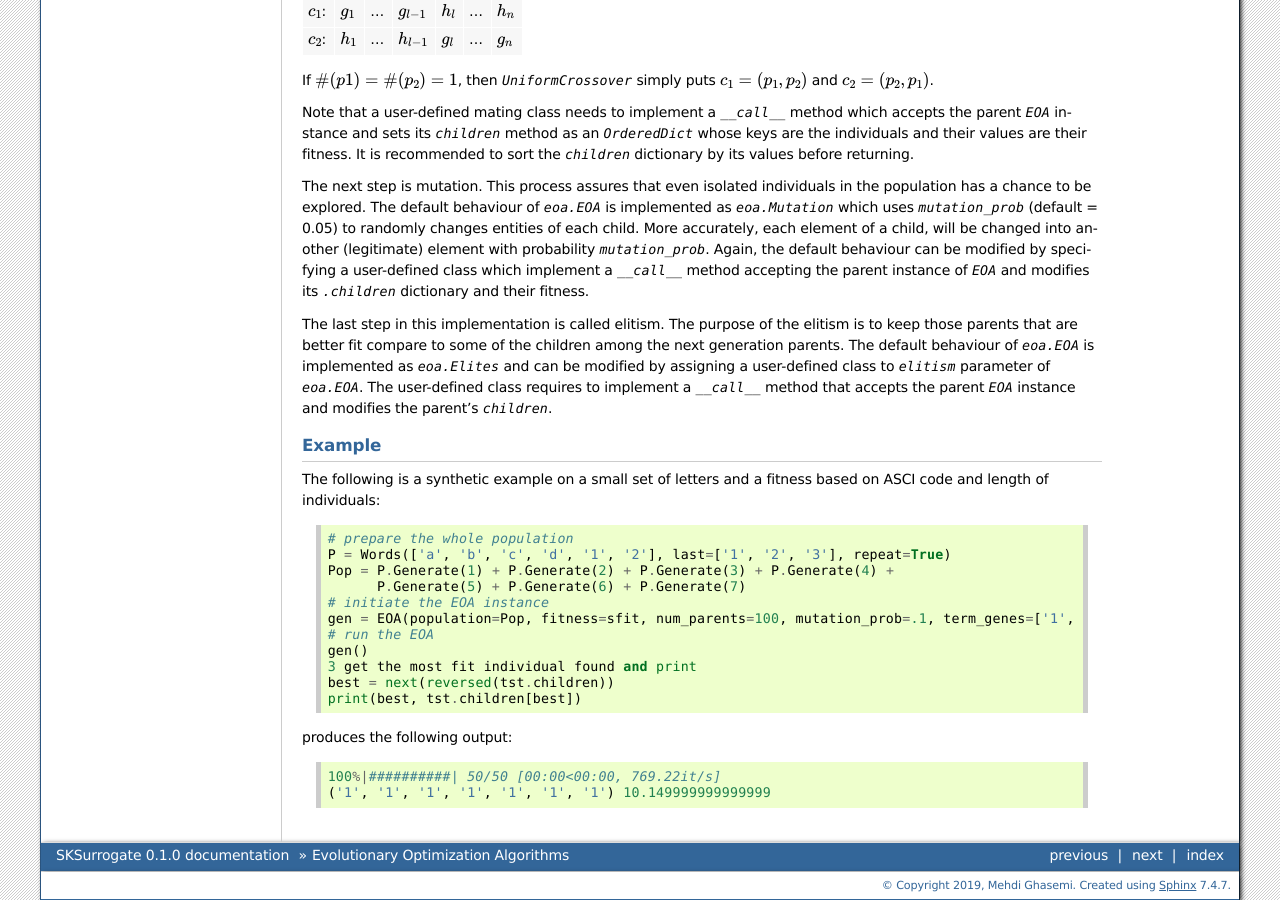
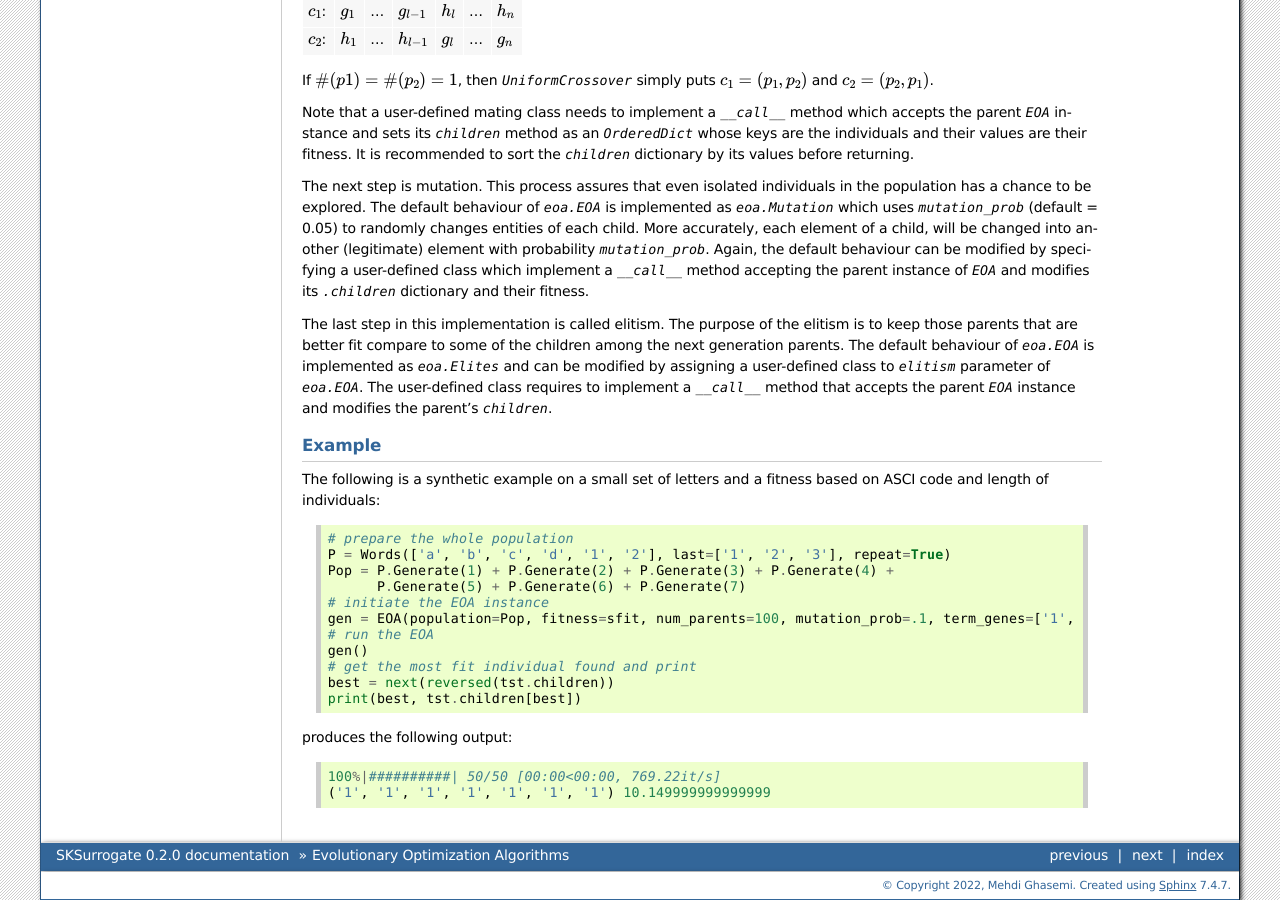
Before and after one commit to mghasemi/sksurrogate, a Sphinx documentation site: the page built from docs/eoa.rst, in a window 1280 px wide and 900 px high, scrolled down 1554 px. Built offline with Sphinx 7.4.7, drawn with Linux system fonts in a browser that asks for light colours; some of the changed text lies outside the part shown.

Commit message:
Edits to documentation.

```diff
--- a/docs/code.rst
+++ b/docs/code.rst
@@ -19,5 +19,8 @@ Code Documentation
 .. automodule:: mltrace
    :members:
 
+.. automodule:: DataProcess
+    :members:
+
 .. automodule:: synthdat
    :members:
--- a/docs/conf.py
+++ b/docs/conf.py
@@ -52,18 +52,18 @@ master_doc = 'index'
 # General information about the project.
 project = u'SKSurrogate'
 #copyright = u'2018, Mehdi Ghasemi'
-copyright = u'2019, Mehdi Ghasemi'
+copyright = u'2022, Mehdi Ghasemi'
 author = u'Mehdi Ghasemi'
-# author = u'REBE, Government of Saskatchewan'
+# author = u'Mehdi Ghasemi'
 
 # The version info for the project you're documenting, acts as replacement for
 # |version| and |release|, also used in various other places throughout the
 # built documents.
 #
 # The short X.Y version.
-version = u'0.1'
+version = u'0.2'
 # The full version, including alpha/beta/rc tags.
-release = u'0.1.0'
+release = u'0.2.0'
 
 # The language for content autogenerated by Sphinx. Refer to documentation
 # for a list of supported languages.
--- a/docs/eoa.rst
+++ b/docs/eoa.rst
@@ -137,7 +137,7 @@ and length of individuals::
     gen = EOA(population=Pop, fitness=sfit, num_parents=100, mutation_prob=.1, term_genes=['1', '2'])
     # run the EOA
     gen()
-    3 get the most fit individual found and print
+    # get the most fit individual found and print
     best = next(reversed(tst.children))
     print(best, tst.children[best])
 
--- a/docs/intro.rst
+++ b/docs/intro.rst
@@ -54,7 +54,7 @@ This code is distributed under `MIT license <https://en.wikipedia.org/wiki/MIT_L
 MIT License
 -----------------------------
 
-    Copyright (c) 2020 Mehdi Ghasemi
+    Copyright (c) 2022 Mehdi Ghasemi
 
     Permission is hereby granted, free of charge, to any person obtaining a copy
     of this software and associated documentation files (the "Software"), to deal
--- a/docs/opd.rst
+++ b/docs/opd.rst
@@ -42,6 +42,9 @@ computational intensity of a surrogate optimization. Fortunately, the format of
 The `AML` class accepts a set of estimators and transformers, dictionaries of their parameters that
 can be changed, and searches the space of possible pipelines either exhaustively or according to an
 evolutionary set up to find an optimum pipeline.
+
+.. image:: ./images/lego.png
+	:height: 400px
 
 **Example 1:** The following is a classification based on
 `sk-rebate <https://github.com/EpistasisLab/scikit-rebate/tree/master/data>`_ data::
```
Also changed, not shown: other parts of docs/opd.rst (+1 -1 lines), docs/images/lego.png (added), 1 other file.
